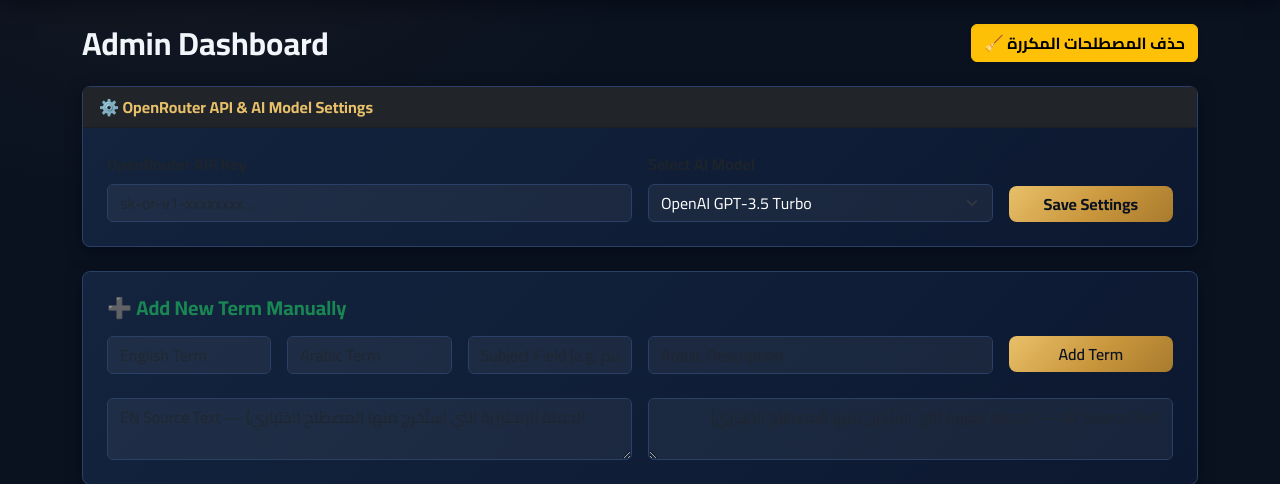
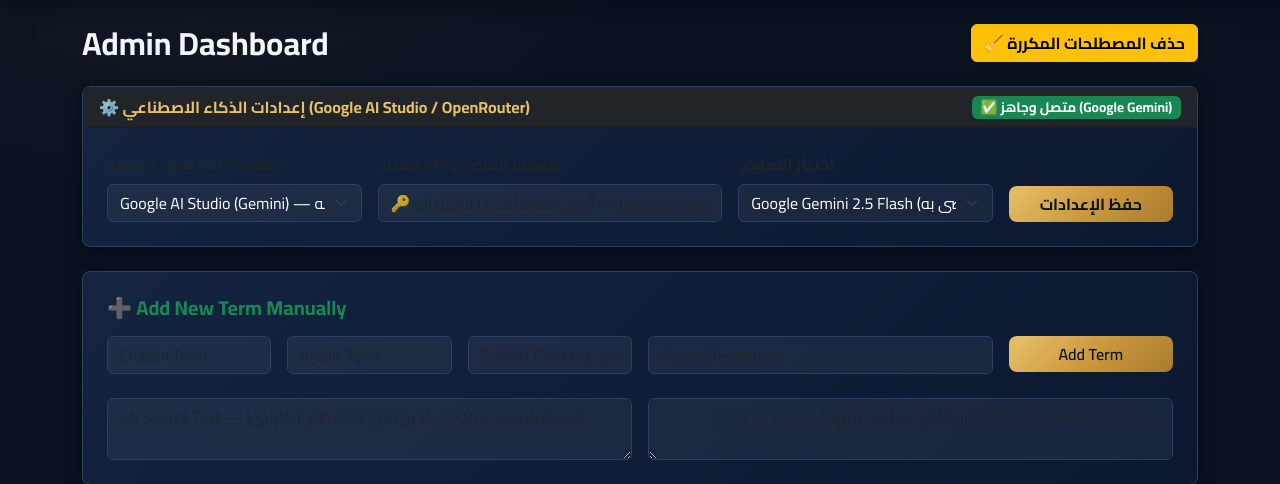
Before and after one commit to yousefdg005/-, a Flask app: page /admin in a window 1280 px wide. Shown: the part 82-566 px from the top of the page. Run offline with Flask 3, Linux system fonts and the light colour scheme; a user stored in the database is signed in; tables that the repository leaves empty hold one stand-in row (values such as "Sample post"); some libraries are stand-ins or nearby versions.

Commit message:
feat(ai): add Google AI Studio (Gemini) provider support with dynamic provider switcher

````diff
--- a/app.py
+++ b/app.py
@@ -120,12 +120,41 @@ with app.app_context():
 def load_user(user_id):
     return User.query.get(int(user_id))
 
+def _get_setting(key, default=''):
+    s = Setting.query.filter_by(key=key).first()
+    return s.value if s and s.value else default
+
+def _set_setting(key, value):
+    s = Setting.query.filter_by(key=key).first()
+    if not s:
+        db.session.add(Setting(key=key, value=value))
+    else:
+        s.value = value
+
 def get_ai_config():
-    api_key_setting = Setting.query.filter_by(key='openrouter_api_key').first()
-    model_setting = Setting.query.filter_by(key='openrouter_model').first()
-    api_key = api_key_setting.value if api_key_setting else os.getenv('OPENROUTER_API_KEY', '')
-    model = model_setting.value if model_setting else 'openai/gpt-3.5-turbo'
-    return api_key, model
+    provider = _get_setting('ai_provider', 'google')
+    if provider not in ('google', 'openrouter'):
+        provider = 'google'
+
+    google_key = _get_setting('google_api_key', '') or os.getenv('GEMINI_API_KEY') or os.getenv('GOOGLE_API_KEY') or ''
+    google_model = _get_setting('google_model', 'gemini-2.5-flash')
+
+    or_key = _get_setting('openrouter_api_key', '') or os.getenv('OPENROUTER_API_KEY', '')
+    or_model = _get_setting('openrouter_model', 'openai/gpt-4o-mini')
+
+    active_key = google_key if provider == 'google' else or_key
+    active_model = google_model if provider == 'google' else or_model
+
+    return {
+        'provider': provider,
+        'api_key': active_key,
+        'model': active_model,
+        'has_api_key': bool(active_key),
+        'has_google_key': bool(google_key),
+        'has_openrouter_key': bool(or_key),
+        'google_model': google_model,
+        'openrouter_model': or_model,
+    }
 
 _INVISIBLE_RE = re.compile(r"[\u200b-\u200f\u202a-\u202e\u2066-\u2069\ufeff]")
 _AR_DIACRITICS_RE = re.compile(r"[\u0640\u064b-\u065f\u0670\u06d6-\u06ed]")
@@ -399,39 +428,46 @@ def admin():
     approved_terms = Term.query.filter_by(status='approved').order_by(Term.en).all()
     new_incoming_count = Term.query.filter_by(status='pending').count()
 
-    api_key, current_model = get_ai_config()
+    ai_cfg = get_ai_config()
 
     return render_template('admin.html',
                            pending_terms=pending_terms,
                            approved_terms=approved_terms,
                            new_incoming_count=new_incoming_count,
-                           has_api_key=bool(api_key),
-                           current_model=current_model)
+                           has_api_key=ai_cfg['has_api_key'],
+                           current_model=ai_cfg['model'],
+                           ai_provider=ai_cfg['provider'],
+                           has_google_key=ai_cfg['has_google_key'],
+                           has_openrouter_key=ai_cfg['has_openrouter_key'],
+                           google_model=ai_cfg['google_model'],
+                           openrouter_model=ai_cfg['openrouter_model'])
 
 @app.route('/admin/save_settings', methods=['POST'])
 @login_required
 def save_settings():
     if current_user.role != 'admin': return "Access Denied", 403
 
-    api_key = request.form.get('openrouter_api_key', '').strip()
-    selected_model = request.form.get('openrouter_model', 'openai/gpt-3.5-turbo')
+    provider = request.form.get('ai_provider', 'google').strip()
+    if provider not in ('google', 'openrouter'):
+        provider = 'google'
+    _set_setting('ai_provider', provider)
 
-    if api_key:
-        key_setting = Setting.query.filter_by(key='openrouter_api_key').first()
-        if not key_setting:
-            db.session.add(Setting(key='openrouter_api_key', value=api_key))
-        else:
-            key_setting.value = api_key
-
-    model_setting = Setting.query.filter_by(key='openrouter_model').first()
-    if not model_setting:
-        model_setting = Setting(key='openrouter_model', value=selected_model)
-        db.session.add(model_setting)
+    api_key = request.form.get('api_key', '').strip()
+    if provider == 'google':
+        selected_model = request.form.get('google_model', 'gemini-2.5-flash').strip()
+        _set_setting('google_model', selected_model)
+        if api_key:
+            _set_setting('google_api_key', api_key)
+        provider_label = "Google AI Studio (Gemini)"
     else:
-        model_setting.value = selected_model
+        selected_model = request.form.get('openrouter_model', 'openai/gpt-4o-mini').strip()
+        _set_setting('openrouter_model', selected_model)
+        if api_key:
+            _set_setting('openrouter_api_key', api_key)
+        provider_label = "OpenRouter"
 
     db.session.commit()
-    flash('تم حفظ إعدادات OpenRouter ونموذج الذكاء الاصطناعي بنجاح!', 'success')
+    flash(f'تم حفظ إعدادات {provider_label} والنموذج [{selected_model}] بنجاح!', 'success')
     return redirect(url_for('admin'))
 
 @app.route('/admin/process_ai/<int:term_id>', methods=['POST'])
@@ -441,17 +477,15 @@ def process_ai(term_id):
         return "Access Denied", 403
 
     term = Term.query.get_or_404(term_id)
-    api_key, model = get_ai_config()
+    ai_cfg = get_ai_config()
+    provider = ai_cfg['provider']
+    api_key = ai_cfg['api_key']
+    model = ai_cfg['model']
+
     if not api_key:
-        flash('يرجى ضبط مفتاح OpenRouter في إعدادات الذكاء الاصطناعي أولاً.', 'danger')
+        provider_name = "Google AI Studio" if provider == 'google' else "OpenRouter"
+        flash(f'يرجى إدخال وحفظ مفتاح API الخاص بـ {provider_name} في إعدادات الذكاء الاصطناعي أولاً.', 'danger')
         return redirect(url_for('admin'))
-
-    headers = {
-        "Authorization": f"Bearer {api_key}",
-        "Content-Type": "application/json",
-        "HTTP-Referer": "https://lexterm.legal",
-        "X-Title": "LexTerm Legal Dictionary"
-    }
 
     prompt = (
         f"أنت خبير في المصطلحات والترجمة القانونية. حلل المصطلح التالي:\n"
@@ -463,19 +497,44 @@ def process_ai(term_id):
         f'{{"ar": "أدق مقابل قانوني عربي", "definition": "شرح قانوني موجز ومحدد", "subject_field": "الفرع القانوني الدقيق مثل قانون جنائي، تجاري، مدني..."}}'
     )
 
-    data = {
-        "model": model,
-        "messages": [{"role": "user", "content": prompt}],
-        "temperature": 0.2
-    }
+    try:
+        if provider == 'google':
+            url = f"https://generativelanguage.googleapis.com/v1beta/models/{model}:generateContent?key={api_key}"
+            payload = {
+                "contents": [{"parts": [{"text": prompt}]}],
+                "generationConfig": {
+                    "temperature": 0.2,
+                    "responseMimeType": "application/json"
+                }
+            }
+            res = requests.post(url, headers={"Content-Type": "application/json"}, json=payload, timeout=25)
+            if res.status_code != 200:
+                err_msg = ""
+                try:
+                    err_msg = res.json().get('error', {}).get('message', '')
+                except Exception:
+                    pass
+                flash(f'فشل الاتصال بـ Google AI Studio (رمز {res.status_code}): {err_msg}', 'danger')
+                return redirect(url_for('admin'))
+            raw_content = res.json()['candidates'][0]['content']['parts'][0]['text'].strip()
+        else:
+            headers = {
+                "Authorization": f"Bearer {api_key}",
+                "Content-Type": "application/json",
+                "HTTP-Referer": "https://lexterm.legal",
+                "X-Title": "LexTerm Legal Dictionary"
+            }
+            data = {
+                "model": model,
+                "messages": [{"role": "user", "content": prompt}],
+                "temperature": 0.2
+            }
+            res = requests.post("https://openrouter.ai/api/v1/chat/completions", headers=headers, json=data, timeout=25)
+            if res.status_code != 200:
+                flash(f'فشل الاتصال بـ OpenRouter (رمز الخطأ: {res.status_code})', 'danger')
+                return redirect(url_for('admin'))
+            raw_content = res.json()['choices'][0]['message']['content'].strip()
 
-    try:
-        res = requests.post("https://openrouter.ai/api/v1/chat/completions", headers=headers, json=data, timeout=25)
-        if res.status_code != 200:
-            flash(f'فشل الاتصال بـ OpenRouter (رمز الخطأ: {res.status_code})', 'danger')
-            return redirect(url_for('admin'))
-
-        raw_content = res.json()['choices'][0]['message']['content'].strip()
         if raw_content.startswith('```'):
             raw_content = re.sub(r'^```(?:json)?\s*', '', raw_content)
             raw_content = re.sub(r'\s*```$', '', raw_content)
@@ -490,7 +549,7 @@ def process_ai(term_id):
 
         term.status = 'ai_suggested'
         db.session.commit()
-        flash(f'تم تحسين المصطلح "{term.en}" بنجاح بواسطة الذكاء الاصطناعي [{model}].', 'success')
+        flash(f'تم تحسين المصطلح "{term.en}" بنجاح عبر {("Google Gemini" if provider == "google" else "OpenRouter")} [{model}].', 'success')
     except Exception as e:
         db.session.rollback()
         flash(f'حدث خطأ أثناء معالجة الذكاء الاصطناعي: {str(e)}', 'danger')
--- a/templates/admin.html
+++ b/templates/admin.html
@@ -19,31 +19,51 @@
 </div>
 {% endif %}
 
-<!-- ⚙️ إعدادات OpenRouter ومفتاح API مع اختيار النموذج -->
+<!-- ⚙️ إعدادات الذكاء الاصطناعي (Google AI Studio / OpenRouter) -->
 <div class="card mb-4 shadow-sm border-0 rounded-3">
-    <div class="card-header bg-dark text-white fw-bold d-flex align-items-center">
-        <span>⚙️ OpenRouter API & AI Model Settings</span>
+    <div class="card-header bg-dark text-white fw-bold d-flex align-items-center justify-content-between flex-wrap gap-2">
+        <span>⚙️ إعدادات الذكاء الاصطناعي (Google AI Studio / OpenRouter)</span>
+        <span class="badge {{ 'bg-success' if has_api_key else 'bg-secondary' }}" style="font-size: 0.85rem;">
+            {{ '✅ متصل وجاهز (' ~ ('Google Gemini' if ai_provider == 'google' else 'OpenRouter') ~ ')' if has_api_key else '⚠️ لم يتم إدخال مفتاح API بعد' }}
+        </span>
     </div>
     <div class="card-body p-4">
         <form method="POST" action="{{ url_for('save_settings') }}">
             <input type="hidden" name="csrf_token" value="{{ csrf_token() }}">
             <div class="row g-3">
-                <div class="col-md-6">
-                    <label class="form-label fw-bold text-muted">OpenRouter API Key</label>
-                    <input type="password" name="openrouter_api_key" class="form-control" placeholder="{{ '🔑 المفتاح محفوظ — أدخل مفتاحاً جديداً لاستبداله' if has_api_key else 'sk-or-v1-xxxxxxxx...' }}">
+                <div class="col-md-3">
+                    <label class="form-label fw-bold text-muted" for="aiProviderSelect">مزود الخدمة (AI Provider)</label>
+                    <select name="ai_provider" id="aiProviderSelect" class="form-select">
+                        <option value="google" {% if ai_provider == 'google' %}selected{% endif %}>Google AI Studio (Gemini) — مجاني وموصى به</option>
+                        <option value="openrouter" {% if ai_provider == 'openrouter' %}selected{% endif %}>OpenRouter — نماذج متعددة</option>
+                    </select>
                 </div>
                 <div class="col-md-4">
-                    <label class="form-label fw-bold text-muted">Select AI Model</label>
-                    <select name="openrouter_model" class="form-select">
-                        <option value="openai/gpt-3.5-turbo" {% if current_model == 'openai/gpt-3.5-turbo' %}selected{% endif %}>OpenAI GPT-3.5 Turbo</option>
-                        <option value="openai/gpt-4o-mini" {% if current_model == 'openai/gpt-4o-mini' %}selected{% endif %}>OpenAI GPT-4o Mini</option>
-                        <option value="meta-llama/llama-3.1-8b-instruct" {% if current_model == 'meta-llama/llama-3.1-8b-instruct' %}selected{% endif %}>Meta Llama 3.1 8B Instruct</option>
-                        <option value="google/gemini-flash-1.5" {% if current_model == 'google/gemini-flash-1.5' %}selected{% endif %}>Google Gemini Flash 1.5</option>
-                        <option value="anthropic/claude-3-haiku" {% if current_model == 'anthropic/claude-3-haiku' %}selected{% endif %}>Anthropic Claude 3 Haiku</option>
+                    <label class="form-label fw-bold text-muted" id="apiKeyLabel" for="apiKeyInput">
+                        {{ 'مفتاح API الخاص بـ Google' if ai_provider == 'google' else 'مفتاح API الخاص بـ OpenRouter' }}
+                    </label>
+                    <input type="password" name="api_key" id="apiKeyInput" class="form-control"
+                           data-has-google="{{ '1' if has_google_key else '0' }}"
+                           data-has-openrouter="{{ '1' if has_openrouter_key else '0' }}"
+                           placeholder="{{ ('🔑 المفتاح محفوظ — أدخل مفتاحاً جديداً لاستبداله' if has_google_key else 'AIzaSy...') if ai_provider == 'google' else ('🔑 المفتاح محفوظ — أدخل مفتاحاً جديداً لاستبداله' if has_openrouter_key else 'sk-or-v1-xxxxxxxx...') }}">
+                </div>
+                <div class="col-md-3">
+                    <label class="form-label fw-bold text-muted">اختيار النموذج</label>
+                    <select name="google_model" id="googleModelSelect" class="form-select" {% if ai_provider != 'google' %}style="display:none;"{% endif %}>
+                        <option value="gemini-2.5-flash" {% if google_model == 'gemini-2.5-flash' %}selected{% endif %}>Google Gemini 2.5 Flash (الأسرع والموصى به)</option>
+                        <option value="gemini-1.5-flash" {% if google_model == 'gemini-1.5-flash' %}selected{% endif %}>Google Gemini 1.5 Flash (سريع ومستقر)</option>
+                        <option value="gemini-2.5-pro" {% if google_model == 'gemini-2.5-pro' %}selected{% endif %}>Google Gemini 2.5 Pro (تحليل لغوي دقيق)</option>
+                    </select>
+                    <select name="openrouter_model" id="openrouterModelSelect" class="form-select" {% if ai_provider == 'google' %}style="display:none;"{% endif %}>
+                        <option value="openai/gpt-4o-mini" {% if openrouter_model == 'openai/gpt-4o-mini' %}selected{% endif %}>OpenAI GPT-4o Mini</option>
+                        <option value="openai/gpt-3.5-turbo" {% if openrouter_model == 'openai/gpt-3.5-turbo' %}selected{% endif %}>OpenAI GPT-3.5 Turbo</option>
+                        <option value="google/gemini-flash-1.5" {% if openrouter_model == 'google/gemini-flash-1.5' %}selected{% endif %}>Google Gemini Flash 1.5</option>
+                        <option value="meta-llama/llama-3.1-8b-instruct" {% if openrouter_model == 'meta-llama/llama-3.1-8b-instruct' %}selected{% endif %}>Meta Llama 3.1 8B Instruct</option>
+                        <option value="anthropic/claude-3-haiku" {% if openrouter_model == 'anthropic/claude-3-haiku' %}selected{% endif %}>Anthropic Claude 3 Haiku</option>
                     </select>
                 </div>
                 <div class="col-md-2 d-flex align-items-end">
-                    <button type="submit" class="btn btn-primary w-100 btn-custom fw-bold">Save Settings</button>
+                    <button type="submit" class="btn btn-primary w-100 btn-custom fw-bold">حفظ الإعدادات</button>
                 </div>
             </div>
         </form>
@@ -312,6 +332,30 @@ document.addEventListener('DOMContentLoaded', function () {
             });
         });
     }
+
+    const providerSelect = document.getElementById('aiProviderSelect');
+    const apiKeyLabel = document.getElementById('apiKeyLabel');
+    const apiKeyInput = document.getElementById('apiKeyInput');
+    const googleModelSelect = document.getElementById('googleModelSelect');
+    const openrouterModelSelect = document.getElementById('openrouterModelSelect');
+
+    if (providerSelect && apiKeyLabel && apiKeyInput && googleModelSelect && openrouterModelSelect) {
+        providerSelect.addEventListener('change', function () {
+            const isGoogle = providerSelect.value === 'google';
+            apiKeyLabel.textContent = isGoogle ? 'مفتاح API الخاص بـ Google' : 'مفتاح API الخاص بـ OpenRouter';
+            const hasGoogle = apiKeyInput.getAttribute('data-has-google') === '1';
+            const hasOpenRouter = apiKeyInput.getAttribute('data-has-openrouter') === '1';
+            if (isGoogle) {
+                apiKeyInput.placeholder = hasGoogle ? '🔑 المفتاح محفوظ — أدخل مفتاحاً جديداً لاستبداله' : 'AIzaSy...';
+                googleModelSelect.style.display = '';
+                openrouterModelSelect.style.display = 'none';
+            } else {
+                apiKeyInput.placeholder = hasOpenRouter ? '🔑 المفتاح محفوظ — أدخل مفتاحاً جديداً لاستبداله' : 'sk-or-v1-xxxxxxxx...';
+                googleModelSelect.style.display = 'none';
+                openrouterModelSelect.style.display = '';
+            }
+        });
+    }
 });
 </script>
 {% endblock %}
````
Also changed, not shown: 1 other file.
